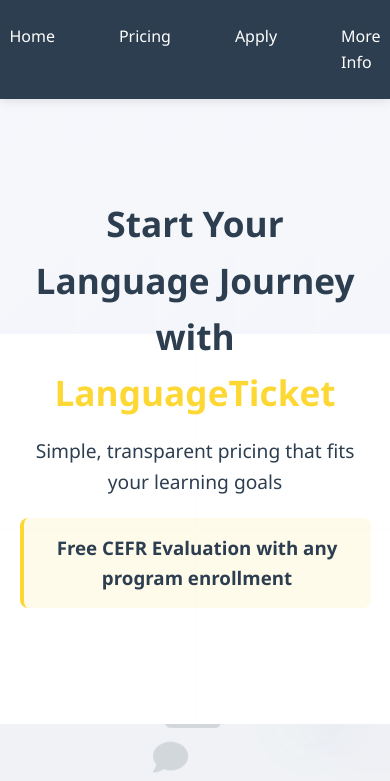
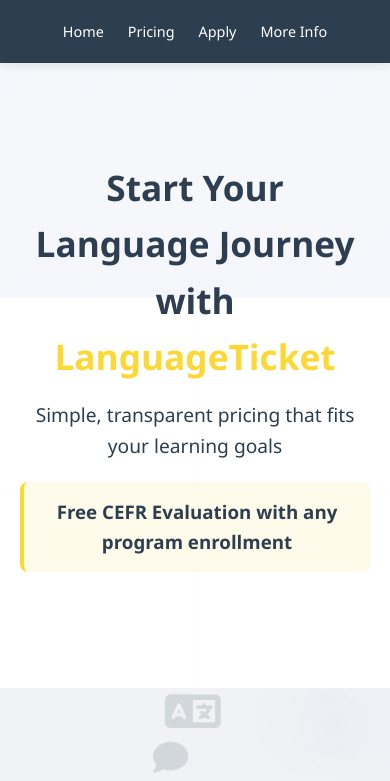
Before and after one commit to Languageticket/languageticket.org-website, a plain HTML site: page pricing.html in a window 390 px wide. Shown: the top 781 px of the page. Drawn offline with Linux system fonts and the light colour scheme.

Commit message:
Update pricing.html

```diff
--- a/pricing.html
+++ b/pricing.html
@@ -38,7 +38,7 @@
             left: 0;
             width: 100%;
             height: 100%;
-            z-index: -1;
+            z-index: -2; /* Changed to -2 to stay behind all content */
             overflow: hidden;
         }
 
@@ -58,15 +58,21 @@
             color: var(--dark);
         }
 
+        /* HEADER FIX - Added dedicated header container */
+        .header-container {
+            position: sticky;
+            top: 0;
+            z-index: 100;
+            background-color: var(--primary);
+            box-shadow: 0 2px 10px rgba(0,0,0,0.1);
+        }
+
         nav {
-            background-color: var(--primary);
             padding: 1rem 2rem;
             display: flex;
             justify-content: center;
-            position: sticky;
-            top: 0;
-            z-index: 100;
-            box-shadow: 0 2px 10px rgba(0,0,0,0.1);
+            max-width: 1200px;
+            margin: 0 auto;
         }
 
         nav a {
@@ -108,7 +114,7 @@
             background-repeat: repeat, no-repeat;
             color: var(--primary);
             position: relative;
-            z-index: 2;
+            z-index: 1;
         }
 
         .hero h1 {
@@ -388,19 +394,32 @@
             .price {
                 font-size: 2rem;
             }
+
+            nav {
+                flex-wrap: wrap;
+                padding: 0.5rem;
+            }
+
+            nav a {
+                margin: 0.25rem;
+                padding: 0.5rem;
+                font-size: 0.9rem;
+            }
         }
     </style>
 </head>
 <body>
     <div class="floating-background" id="floatingBackground"></div>
 
-    <!-- Navigation -->
+    <!-- FIXED: Dedicated header container -->
+    <div class="header-container">
         <nav>
             <a href="/">Home</a>
             <a href="/pricing.html">Pricing</a>
             <a href="/apply.html">Apply</a>
             <a href="/more.html">More Info</a>
         </nav>
+    </div>
 
     <!-- Updated Hero Section -->
     <section class="hero">
```
Lines whose indentation alone changed are shown as unchanged.
